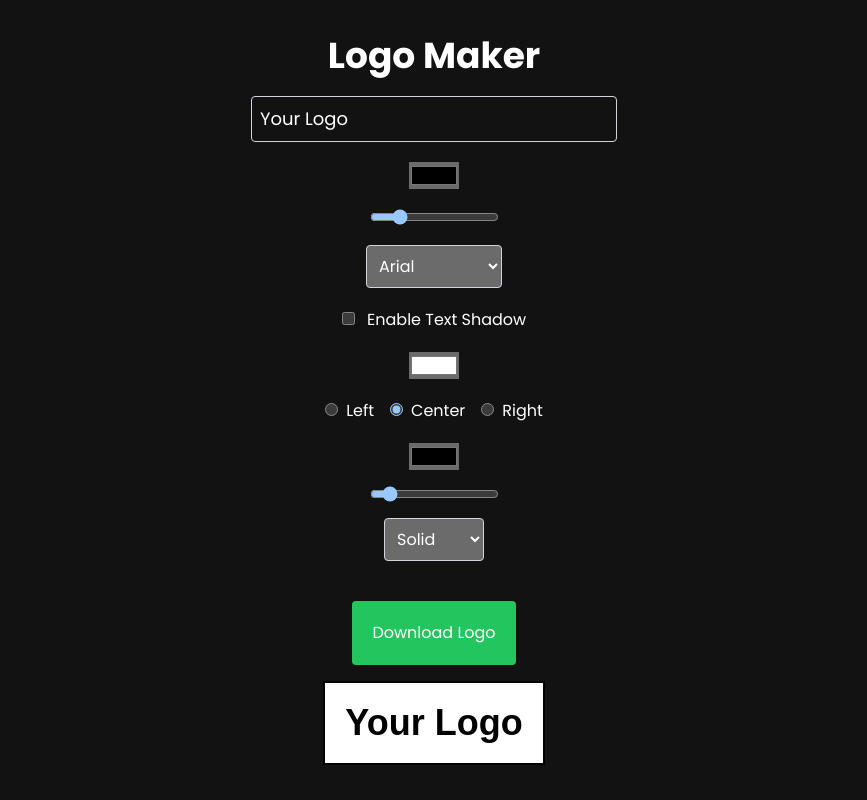
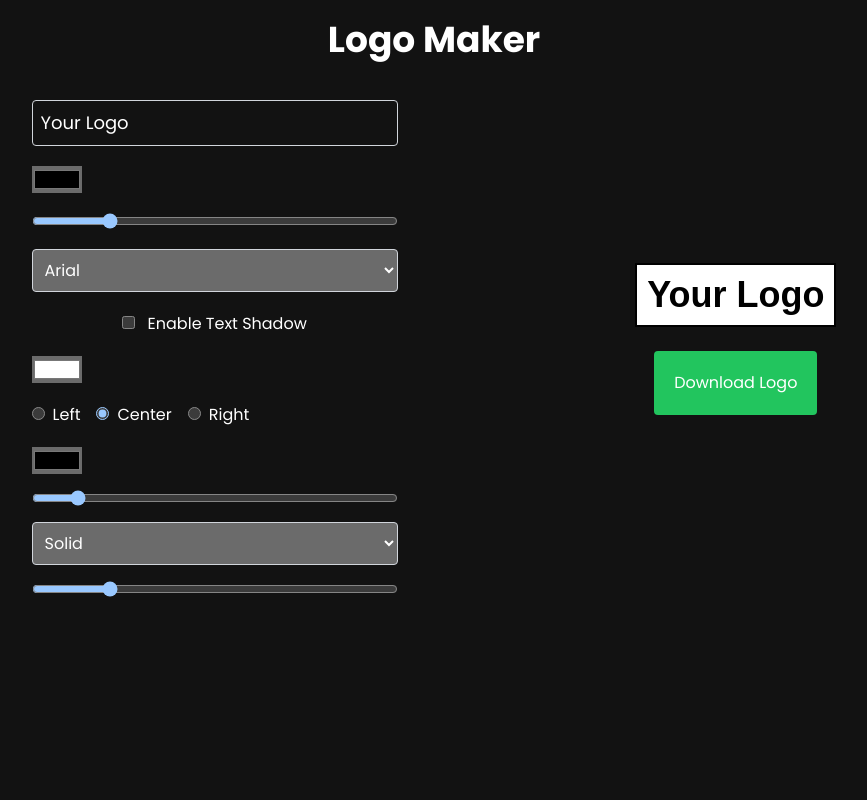
Before and after one commit to rahat728/logo-maker, a React (Vite) app: page / in a window 1280 px wide. Shown: the whole page, without its empty margins (206-1073 px from the left). Built offline with nearby package versions, Linux system fonts and the light colour scheme.

Commit message:
Added Logo Padding Customization

```diff
--- a/src/App.jsx
+++ b/src/App.jsx
@@ -13,44 +13,22 @@ function App() {
   const [borderColor, setBorderColor] = useState("#000000");
   const [borderWidth, setBorderWidth] = useState(2);
   const [borderStyle, setBorderStyle] = useState("solid");
+  const [padding, setPadding] = useState(10);
 
   const logoRef = useRef(null);
 
-  const handleTextChange = (e) => {
-    setLogoText(e.target.value);
-  };
-
-  const handleColorChange = (e) => {
-    setLogoColor(e.target.value);
-  };
-
-  const handleFontSizeChange = (e) => {
-    setFontSize(e.target.value);
-  };
-
-  const handleFontFamilyChange = (e) => {
-    setFontFamily(e.target.value);
-  };
-
-  const handleShadowToggle = () => {
-    setTextShadow(!textShadow);
-  };
-
-  const handleShadowIntensityChange = (e) => {
-    setShadowIntensity(e.target.value);
-  };
-
-  const handleBackgroundColorChange = (e) => {
-    setBackgroundColor(e.target.value);
-  };
-
-  const handleTextAlignChange = (e) => {
-    setTextAlign(e.target.value);
-  };
-
+  const handleTextChange = (e) => setLogoText(e.target.value);
+  const handleColorChange = (e) => setLogoColor(e.target.value);
+  const handleFontSizeChange = (e) => setFontSize(e.target.value);
+  const handleFontFamilyChange = (e) => setFontFamily(e.target.value);
+  const handleShadowToggle = () => setTextShadow(!textShadow);
+  const handleShadowIntensityChange = (e) => setShadowIntensity(e.target.value);
+  const handleBackgroundColorChange = (e) => setBackgroundColor(e.target.value);
+  const handleTextAlignChange = (e) => setTextAlign(e.target.value);
   const handleBorderColorChange = (e) => setBorderColor(e.target.value);
   const handleBorderWidthChange = (e) => setBorderWidth(e.target.value);
   const handleBorderStyleChange = (e) => setBorderStyle(e.target.value);
+  const handlePaddingChange = (e) => setPadding(e.target.value); // New function for padding
 
   const downloadLogo = () => {
     if (logoRef.current) {
@@ -68,9 +46,11 @@ function App() {
   };
 
   return (
-    <div className="flex flex-col justify-center items-center h-screen text-center">
-      <h1 className="text-4xl font-bold">Logo Maker</h1>
-
+    <div className="flex flex-col h-screen text-center">
+      <div className=""></div>
+      <h1 className="text-4xl font-bold m-5">Logo Maker</h1>
+      <div className="flex flex-row justify-evenly">
+        <div className="flex flex-col">
           <input
             type="text"
             placeholder="Enter logo text"
@@ -187,13 +167,17 @@ function App() {
             <option value="dotted">Dotted</option>
           </select>
 
-      <button
-        onClick={downloadLogo}
-        className="px-5 py-5 mt-6 mb-4 bg-green-500 text-white rounded cursor-pointer hover:bg-green-600"
-      >
-        Download Logo
-      </button>
+          <input
+            type="range"
+            min="0"
+            max="50"
+            value={padding}
+            onChange={handlePaddingChange}
+            className="mb-4"
+          />
+        </div>
 
+        <div className="flex flex-col items-center justify-center">
           <div
             ref={logoRef}
             className="text-4xl font-bold p-5"
@@ -209,9 +193,18 @@ function App() {
               borderColor,
               borderWidth: `${borderWidth}px`,
               borderStyle,
+              padding: `${padding}px`,
             }}
           >
             {logoText}
+          </div>
+          <button
+            onClick={downloadLogo}
+            className="px-5 py-5 mt-6 mb-4 bg-green-500 text-white rounded cursor-pointer hover:bg-green-600"
+          >
+            Download Logo
+          </button>
+        </div>
       </div>
     </div>
   );
```
Lines whose indentation alone changed are shown as unchanged.
